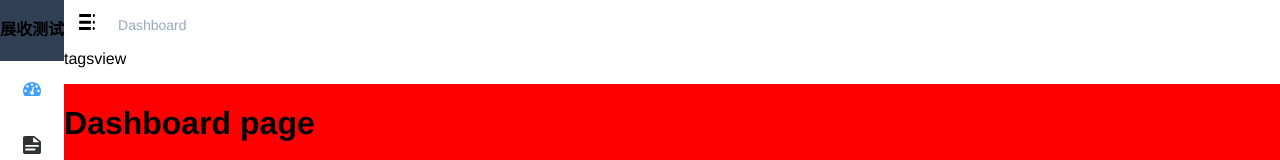
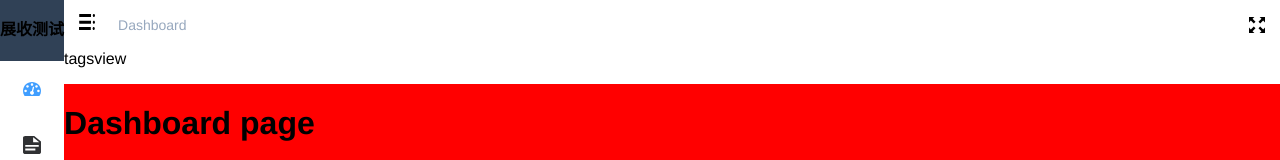
Before and after one commit to wangtongmeng/vue3-admin, a Vue app: page /dashboard in a window 1280 px wide. Shown: the top 160 px of the page. Built offline with nearby package versions, Linux system fonts and the light colour scheme.

Commit message:
feat: 导航添加全屏切换按钮

```diff
--- a/package.json
+++ b/package.json
@@ -18,6 +18,7 @@
     "path-to-regexp": "^6.2.1",
     "pinia": "^2.0.23",
     "pinia-plugin-persistedstate": "^2.4.0",
+    "screenfull": "^6.0.2",
     "unplugin-element-plus": "^0.4.1",
     "vue": "^3.2.41",
     "vue-router": "^4.1.6"
--- a/src/components.d.ts
+++ b/src/components.d.ts
@@ -22,6 +22,7 @@ declare module '@vue/runtime-core' {
     Navbar: typeof import('./layout/components/Navbar.vue')['default']
     RouterLink: typeof import('vue-router')['RouterLink']
     RouterView: typeof import('vue-router')['RouterView']
+    Screenfull: typeof import('./components/Screenfull/index.vue')['default']
     Sidebar: typeof import('./layout/components/Sidebar/index.vue')['default']
     SidebarItem: typeof import('./layout/components/Sidebar/SidebarItem.vue')['default']
     SidebarItemLink: typeof import('./layout/components/Sidebar/SidebarItemLink.vue')['default']
--- /dev/null
+++ b/src/components/Screenfull/index.vue
@@ -0,0 +1,36 @@
+<template>
+  <svg-icon
+    :icon-class="isFullscreen ? 'exit-fullscreen' : 'fullscreen'"
+    @click="handleClick"
+  />
+</template>
+
+<script lang="ts" setup>
+import screenfull from "screenfull"
+const { proxy } = getCurrentInstance()!
+const isFullscreen = ref(false)
+const handleClick = () => {
+  if (screenfull.isEnabled) {
+    // 浏览器是否允许全屏模式
+    screenfull.toggle()
+    return
+  }
+  return proxy?.$message({
+    message: "you browser can not work",
+    type: "warning"
+  })
+}
+
+const change = () => {
+  // 更新当前全屏状态 根据状态切换对应图标
+  isFullscreen.value = screenfull.isFullscreen
+}
+
+onMounted(() => {
+  if (screenfull.isEnabled) {
+    // 浏览器是否允许全屏模式
+    // 监听全屏切换状态
+    screenfull.on("change", change)
+  }
+})
+</script>
--- a/src/layout/components/Navbar.vue
+++ b/src/layout/components/Navbar.vue
@@ -2,6 +2,9 @@
   <div class="navbar">
     <hambuger @toggleClick="toggleSidebar" :is-active="sidebar.opened" />
     <breadcrumb></breadcrumb>
+    <div class="right-menu">
+      <screenfull class="right-menu-item hover-effect"></screenfull>
+    </div>
   </div>
 </template>
 
@@ -19,5 +22,13 @@ const toggleSidebar = () => {
 <style lang="scss" scoped>
 .navbar {
   height: 50px;
+  display: flex;
+  .right-menu {
+    flex: 1;
+    display: flex;
+    align-items: center;
+    justify-content: flex-end;
+    padding-right: 15px;
+  }
 }
 </style>
```
Also changed, not shown: 1 other file (tests, documents, lock files or other folders).
